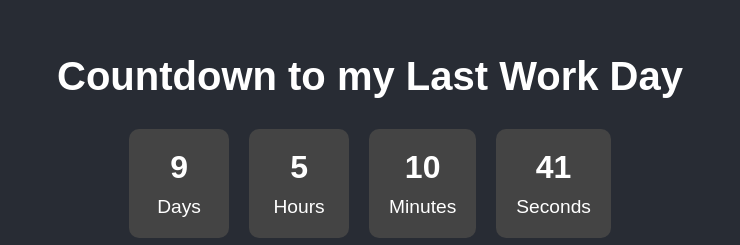
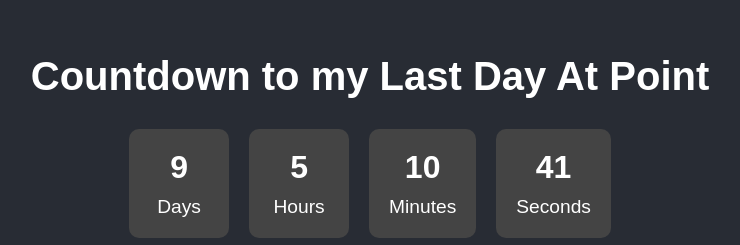
Before and after one commit to Mohamadalani963/count_down, a plain HTML site: page index.html in a window 1280 px wide. Shown: the part 147-392 px from the top of the page, without its empty margins (270-1010 px from the left). Drawn offline with Linux system fonts and the light colour scheme.

Commit message:
Update index.html

```diff
--- a/index.html
+++ b/index.html
@@ -8,7 +8,7 @@
 </head>
 <body>
     <div class="countdown-container">
-        <h1>Countdown to my Last Work Day</h1>
+        <h1>Countdown to my Last Day At Point</h1>
         <div id="countdown">
             <div class="time-box">
                 <span id="days">00</span>
```
